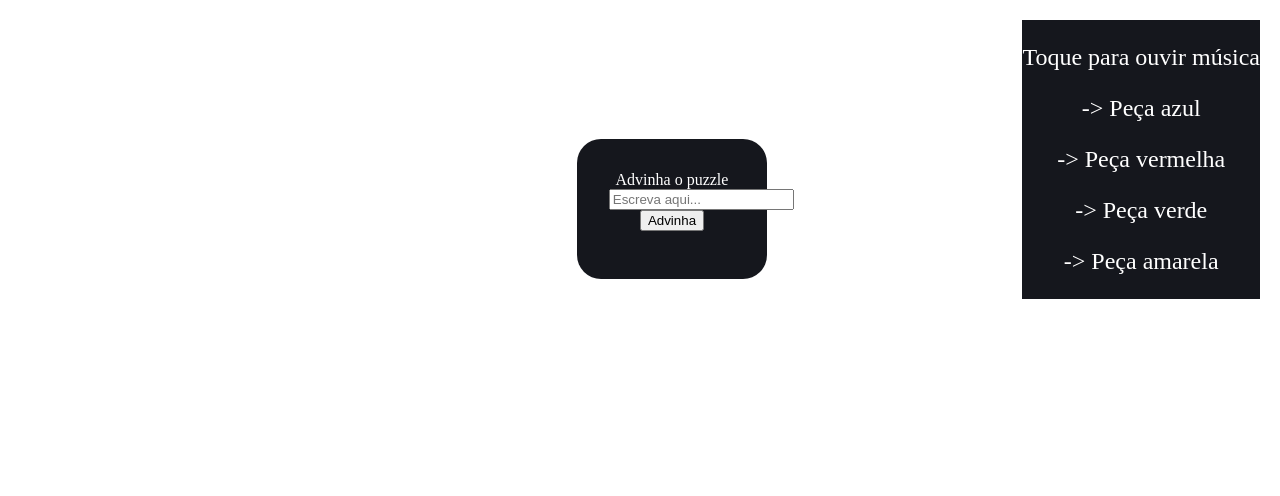
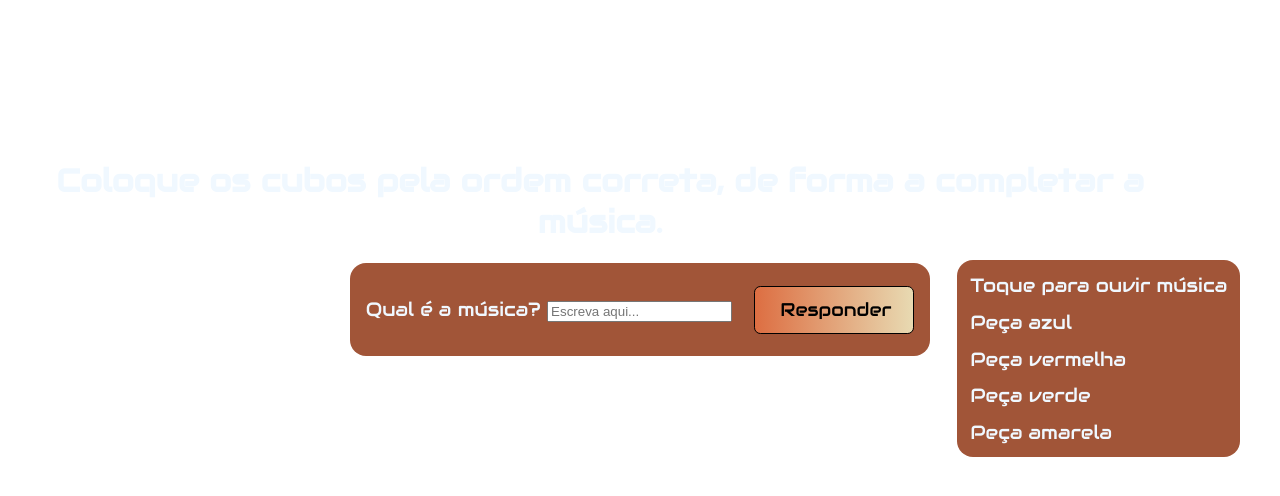
Before and after one commit to GoncaloVCorreia/-IHC-VirtualReality, a website: page fazerPuzzle.html in a window 1280 px wide. Drawn offline with nearby package versions, Linux system fonts and the light colour scheme.

Commit message:
Add files via upload

```diff
--- a/css/andar.css
+++ b/css/andar.css
@@ -1,14 +1,3 @@
-.sobrepor{
-    z-index: 1;
-   margin-top: 11%;
-   margin-left: 45%;
-   color: white;
-   background-color:  #15171d;
-   padding:2rem;
-   width: 10%;
-   border-radius: 1.5rem;
-   text-align: center;
-}
 
 .contador{
     font-size: medium;
@@ -28,3 +17,80 @@
     z-index: 1;
     position: absolute;
   }
+
+
+  .parent{
+    display: flex;
+    align-items: center;
+    justify-content: center;
+  }
+
+  .params {
+
+  margin:auto;
+  margin-top: 9.2rem;
+  background-color: #a15538;
+  color:aliceblue;
+  padding: 1rem;
+  border-radius: 1rem;
+  font-size: 1.2rem;
+  font-family: 'Audiowide';
+  }
+  .params h1{
+  font-size: 1.3rem;
+  }
+  h2{
+    margin-left: 8rem;
+  }
+  .menuButtons{
+    height: 3rem;
+    width: 10rem;
+    margin-left: 4rem;
+    margin-top: 0.4rem;
+    margin-bottom: 0.4rem;
+    background: linear-gradient(to right,#dd6e42,#e8dab2);
+    border-radius: 0.4rem;
+    cursor: pointer;
+    font-size: 2.5vmin;
+    font-family: 'Audiowide';
+    color:black;
+  }
+
+
+  .menuButtons{
+  padding: 13px 20px 13px;
+  outline: 0;
+  border: 1px solid black;
+  border-radius: 0.4rem;
+  cursor: pointer;
+  position: relative;
+  background-color: rgba(0, 0, 0, 0);
+  user-select: none;
+  -webkit-user-select: none;
+  touch-action: manipulation;
+  }
+
+  .menuButtons:after{
+  content: "";
+  background: linear-gradient(to right,#e8dab2, #dd6e42);
+  border-radius: 0.2rem;
+  width: 100%;
+  z-index: -1;
+  position: absolute;
+  height: 100%;
+  top: 2px;
+  left: 2px;
+  transition: 0.2s;
+  }
+
+  .menuButtons:hover:after{
+  top: 0px;
+  left: 0px;
+  }
+
+  @media (min-width: 768px) {
+  .menuButtons{
+    padding: 7px 25px 7px;
+    border-radius: 0.4rem;
+  }
+  }
--- /dev/null
+++ b/css/index_style.css
@@ -0,0 +1,85 @@
+.fa-list{
+    right: 20px;
+    top: 20px;
+    font-size: 2.5rem;
+    color: white;
+    cursor: pointer;
+    z-index: 1;
+    position: absolute;
+  }
+
+  .dropdown-content {
+    right: 60px;
+    top: 50px;
+    display: none;
+    position: absolute;
+    background-color: #a15538;
+    border-radius: 1rem;
+
+  }
+
+  .dropdown-content a {
+    float: none;
+    color: aliceblue;
+    font-family: 'Audiowide';
+    text-decoration: none;
+    display: block;
+  }
+
+  .dropdown-content a:hover {
+    background-color: gray;
+  }
+
+  .show {
+    display: block;
+  }
+  .tasks{
+    margin: 2rem 2rem 2rem 2rem;
+  }
+
+  .fa-cog{
+  right: 3rem;
+  bottom: 3rem;
+  font-size: 2.5rem;
+  color: white;
+  cursor: pointer;
+  z-index: 1;
+  position: absolute;
+  }
+  .fa-times{
+  left: 3rem;
+  bottom: 3rem;
+  font-size: 2.5rem;
+  color: white;
+  cursor: pointer;
+  z-index: 1;
+  position: absolute;
+  }
+  .fa-undo{
+  left: 3rem;
+  top: 3rem;
+  font-size: 2.5rem;
+  color: white;
+  cursor: pointer;
+  z-index: 1;
+  position: absolute;
+  }
+
+
+  .parent{
+    display: flex;
+    align-items: center;
+    justify-content: center;
+  }
+
+  .params {
+
+  margin:auto;
+  margin-top: 8rem;
+  background-color: #a15538;
+  color:aliceblue;
+  padding: 1rem;
+  border-radius: 1rem;
+  font-family: 'Audiowide';
+  font-size: 0.7rem;
+  }
--- a/css/puzzle.css
+++ b/css/puzzle.css
@@ -1,39 +1,110 @@
-.sobrepor{
-    z-index: 1;
-   margin-top: 11%;
-   margin-left: 45%;
-   color: white;
-   background-color:  #15171d;
-   padding:2rem;
-   width: 10%;
-   border-radius: 1.5rem;
-   text-align: center;
-}
-.legenda{
-    right: 20px;
-    top: 20px;
 
+.parent{
+    display: flex;
+    align-items: center;
+    justify-content: center;
+  }
+
+  .parent2{
+    display: flex;
+    align-items:center;
+    justify-content:right;
+    margin-right: 2rem;
+    color: aliceblue;
+    font-size: 1.2rem;
+    margin-top: -7rem;
+  }
+
+
+  .params {
+  margin:auto;
+  background-color: #a15538;
+  color:aliceblue;
+  padding: 1rem;
+  border-radius: 1rem;
+  font-size: 1.2rem;
+  font-family: 'Audiowide';
+  }
+
+  .objective{
+    margin-top: 10rem;
+    margin-right: 5rem;
+    text-align: center;
+    font-family: 'Audiowide';
+    color: aliceblue;
+  }
+
+  .legenda{
+    border-radius: 1rem;
+    font-family: 'Audiowide';
+    background-color: #a15538;
+    color: aliceblue;
+
+  }
+
+  .legenda p{
+    margin:0.8rem;
+  }
+
+  .menuButtons{
+    height: 3rem;
+    width: 10rem;
+    margin-left: 1rem;
+    margin-top: 0.4rem;
+    margin-bottom: 0.4rem;
+    background: linear-gradient(to right,#dd6e42,#e8dab2);
+    border-radius: 0.4rem;
     cursor: pointer;
-    z-index: 1;
-    position: absolute;
-    color: white;
-    background-color:  #15171d;
-    text-align: center;
-    display:table-column
-}
+    font-size: 2.3vmin;
+    font-family: 'Audiowide';
+    color:black;
+  }
+
+
+  .menuButtons{
+  padding: 13px 20px 13px;
+  outline: 0;
+  border: 1px solid black;
+  border-radius: 0.4rem;
+  cursor: pointer;
+  position: relative;
+  background-color: rgba(0, 0, 0, 0);
+  user-select: none;
+  -webkit-user-select: none;
+  touch-action: manipulation;
+  }
+
+  .menuButtons:after{
+  content: "";
+  background: linear-gradient(to right,#e8dab2, #dd6e42);
+  border-radius: 0.2rem;
+  width: 100%;
+  z-index: -1;
+  position: absolute;
+  height: 100%;
+  top: 2px;
+  left: 2px;
+  transition: 0.2s;
+  }
+
+  .menuButtons:hover:after{
+  top: 0px;
+  left: 0px;
+  }
+
+  @media (min-width: 768px) {
+  .menuButtons{
+    padding: 7px 25px 7px;
+    border-radius: 0.4rem;
+  }
+  }
+
+
+
+
+
+
 
 .option{
     font-size: 1.5rem;
 }
-.check{
-    left: 20px;
-    top: 20px;
-
-    cursor: pointer;
-    z-index: 1;
-    position: absolute;
-    color: white;
-    background-color:  #15171d;
-    text-align: center;
-    display:table-column
-}
--- a/fazerPuzzle.html
+++ b/fazerPuzzle.html
@@ -4,6 +4,7 @@
     <meta http-equiv="X-UA-Compatible" content="IE=edge">
     <meta name="viewport" content="width=device-width, initial-scale=1.0">
     <link rel="stylesheet" type="text/css"   href="/css/puzzle.css">
+    <link href='https://fonts.googleapis.com/css?family=Audiowide' rel='stylesheet'>
     <link rel="stylesheet" href="https://cdnjs.cloudflare.com/ajax/libs/font-awesome/5.15.3/css/all.min.css"></link>
     <title>MuzzPuzzle</title>
 </head>
@@ -17,19 +18,33 @@
         <script src="https://cdnjs.cloudflare.com/ajax/libs/jquery/3.5.1/jquery.min.js"></script>
 
 
-    <div class="sobrepor">
-        Advinha o puzzle
-        <input id="p1" class="tentativa" placeholder="Escreva aqui..." >
-        <button class="guess"  onclick="check()">Advinha</button>
+
+        <h1 class="objective">Coloque os cubos pela ordem correta, de forma a completar a música.</h1>
+        <div class="parent">
+            <div class="params">
+                Qual é a música?
+                <input id="p1" class="tentativa" placeholder="Escreva aqui..." >
+                <button class="menuButtons"  onclick="check()">Responder</button>
+            </div>
+        </div>
+
+
         <p id="result"></p>
     </div>
-    <div class="legenda">
-        <p class="option">Toque para ouvir música</p>
-        <p class="option"  onclick="pecaAzulAudio()">-> Peça azul</p>
-        <p class="option"  onclick="pecaVermelhalAudio()">-> Peça vermelha</p>
-        <p class="option"  onclick="pecaVerdeAudio()">-> Peça verde</p>
-        <p class="option"  onclick="pecaAmarelaAudio()">-> Peça amarela</p>
+
+
+    <div class="parent2" style="display: flex;">
+
+        <div class="legenda" style="display:inline-block; text-align:left">
+            <p> Toque para ouvir música</p>
+            <p   onclick="pecaAzulAudio()">Peça azul</p>
+            <p  onclick="pecaVermelhalAudio()">Peça vermelha</p>
+            <p   onclick="pecaVerdeAudio()">Peça verde</p>
+            <p onclick="pecaAmarelaAudio()">Peça amarela</p>
+        </div>
     </div>
+
+
 
     <script>
         function check(){
@@ -40,15 +55,15 @@
                 resposta= "<%= resposta %>"
 
                 if(x==resposta){
-                    text="Parabéns! Acertou"
+                    text="Parabéns! Acertou!"
                 }
                 else{
-                    text="Tente novamente"
+                    text="Tente novamente!"
                 }
                 document.getElementById("result").innerHTML=text
             }
             else{
-                text="Comlete primeiro o puzzle pela ordem certa"
+                text="Complete primeiro o puzzle pela ordem correta."
                 document.getElementById("result").innerHTML=text
             }
             function checkPuzzle(){
@@ -148,10 +163,8 @@
     <body>
 
 
-        <a-scene embedded arjs>
+        <a-scene embedded arjs='sourceType: webcam; debugUIEnabled: false;' vr-mode-ui="enabled: false">
             <a-entity  progressive-controls></a-entity>
-
-            <a-text value="Coloque os excertos musicais pela ordem da sequencia musical" color="black"  scale="1 1 1" position="-2 3.5 -6"></a-text>
 
             <a-box material="color: white; opacity: 0.5; transparent: true" position="-2.5 2 -7.1" ></a-box >
             <a-text value="Primeiro Excerto" color="black" scale="0.5 0.5 0.5" position="-2.6 1.4 -6"></a-text>
```
Also changed, not shown: andar.html (+9 -6 lines), index.html (+10 -6 lines), temas.html (+1 -1 lines).
